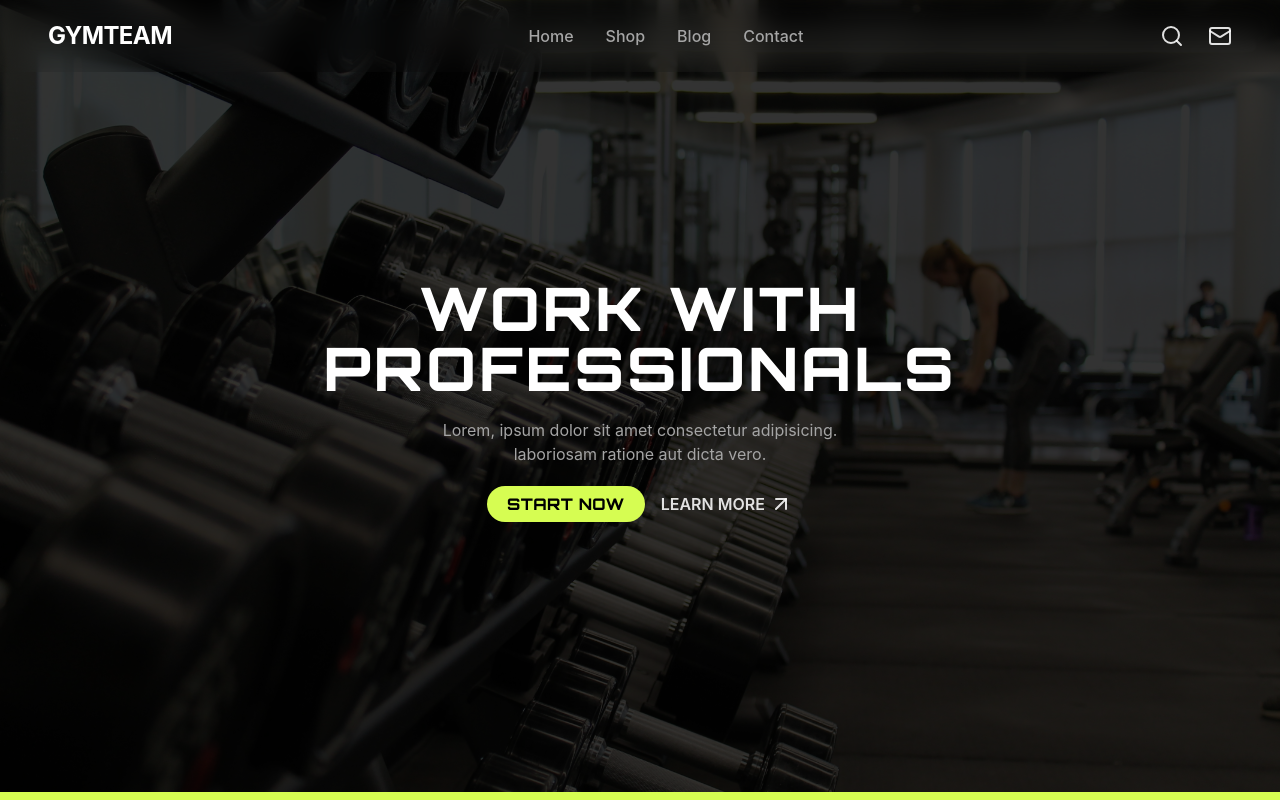
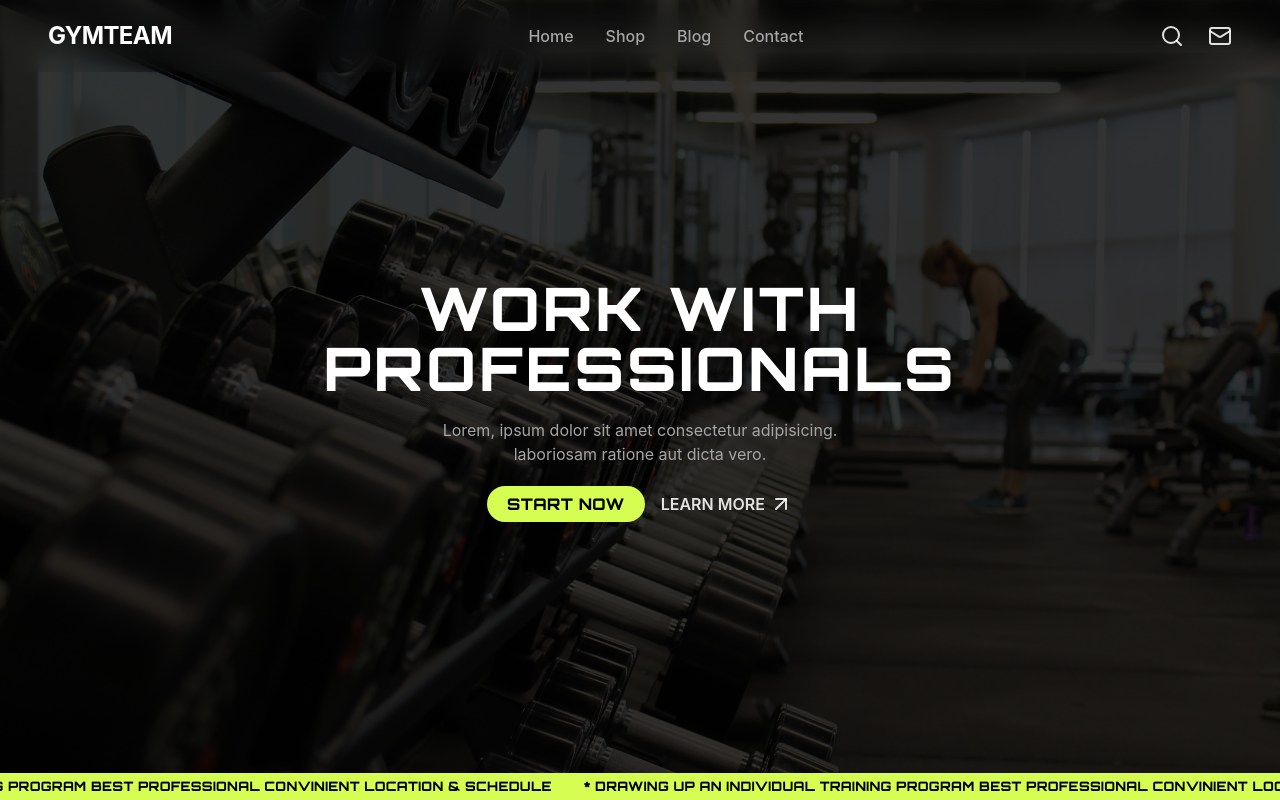
Before and after one commit to aehamdy/gymteam_landingpage, a React (Vite) app: page / in a window 1280 px wide. Built offline with nearby package versions, Linux system fonts and the light colour scheme.

Commit message:
feat: Add animation to HorizontalScrollText

```diff
--- a/src/components/ScrollHorizontalText.jsx
+++ b/src/components/ScrollHorizontalText.jsx
@@ -1,6 +1,21 @@
 function ScrollHorizontalText() {
   return (
-    <div className="font-orbitron flex absolute bottom-0 w-full p-1 font-extrabold text-[13px] text-black text-center uppercase tracking-wide bg-accent overflow-hidden"></div>
+    <div className="font-orbitron flex absolute bottom-0 w-full p-1 font-extrabold text-[13px] text-black text-center uppercase tracking-wide bg-accent overflow-hidden">
+      <div className="flex w-max animate-scrollRightToLeft">
+        <p className="whitespace-nowrap mx-4">
+          * drawing up an individual training program best professional
+          convinient location & schedule
+        </p>
+        <p className="whitespace-nowrap mx-4">
+          * drawing up an individual training program best professional
+          convinient location & schedule
+        </p>
+        <p className="whitespace-nowrap mx-4">
+          * drawing up an individual training program best professional
+          convinient location & schedule
+        </p>
+      </div>
+    </div>
   );
 }
 
--- a/tailwind.config.js
+++ b/tailwind.config.js
@@ -34,10 +34,15 @@ module.exports = {
           '0%': { opacity: '0', transform: 'translateY(-50px)' },
           '15%': { opacity: '0' },
           '100%': { opacity: '1', transform: 'translateY(0)' },
+        },
+        scrollRightToLeft: {
+          '0%': {transform: 'translateX(0)'},
+          '100%': {transform: 'translateX(-33.33%)'}
         }
       },
       animation: {
         'fadeInDown': 'fadeInDown 0.25s ease-out forwards',
+        'scrollRightToLeft': 'scrollRightToLeft 15s linear infinite',
       }
     },
   },
```
